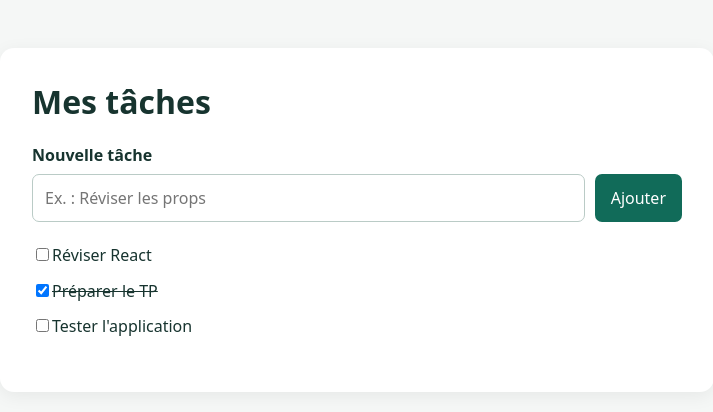
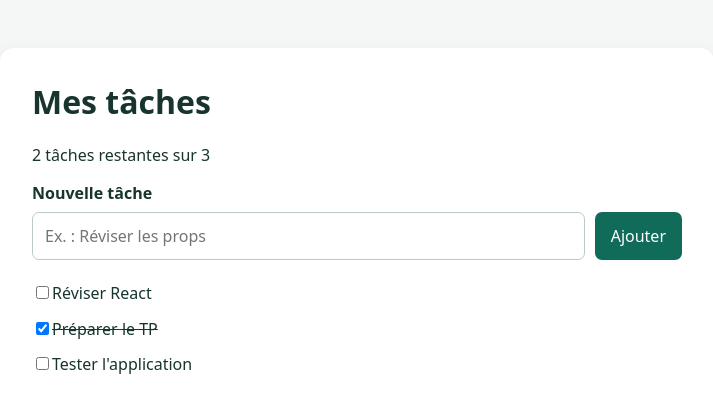
Before and after one commit to mahaut1/TP_seance_6_React-, a React (Vite) app: page / in a window 1280 px wide. Shown: the top 412 px of the page, without its empty margins (283-996 px from the left). Built offline with nearby package versions, Linux system fonts and the light colour scheme.

Commit message:
Défi 2 : Ajout du compteur de tâches restantes

```diff
--- a/src/App.jsx
+++ b/src/App.jsx
@@ -10,6 +10,9 @@ const tachesInitiales = [
 
 export default function App() {
   const [taches, setTaches] = useState(tachesInitiales);
+  const tachesRestantes = taches.filter(
+    (tache) => !tache.terminee
+  );
 
   function ajouterTache(texte) {
     const nouvelleTache = {
@@ -34,6 +37,9 @@ export default function App() {
   return (
     <main className="application">
       <h1>Mes tâches</h1>
+      <p>
+        {tachesRestantes.length} tâches restantes sur {taches.length}
+      </p>
       <TaskForm onAjouter={ajouterTache} />
       <TaskList taches={taches} onBasculer={basculerTache} />
     </main>
```
Lines whose indentation alone changed are shown as unchanged.
